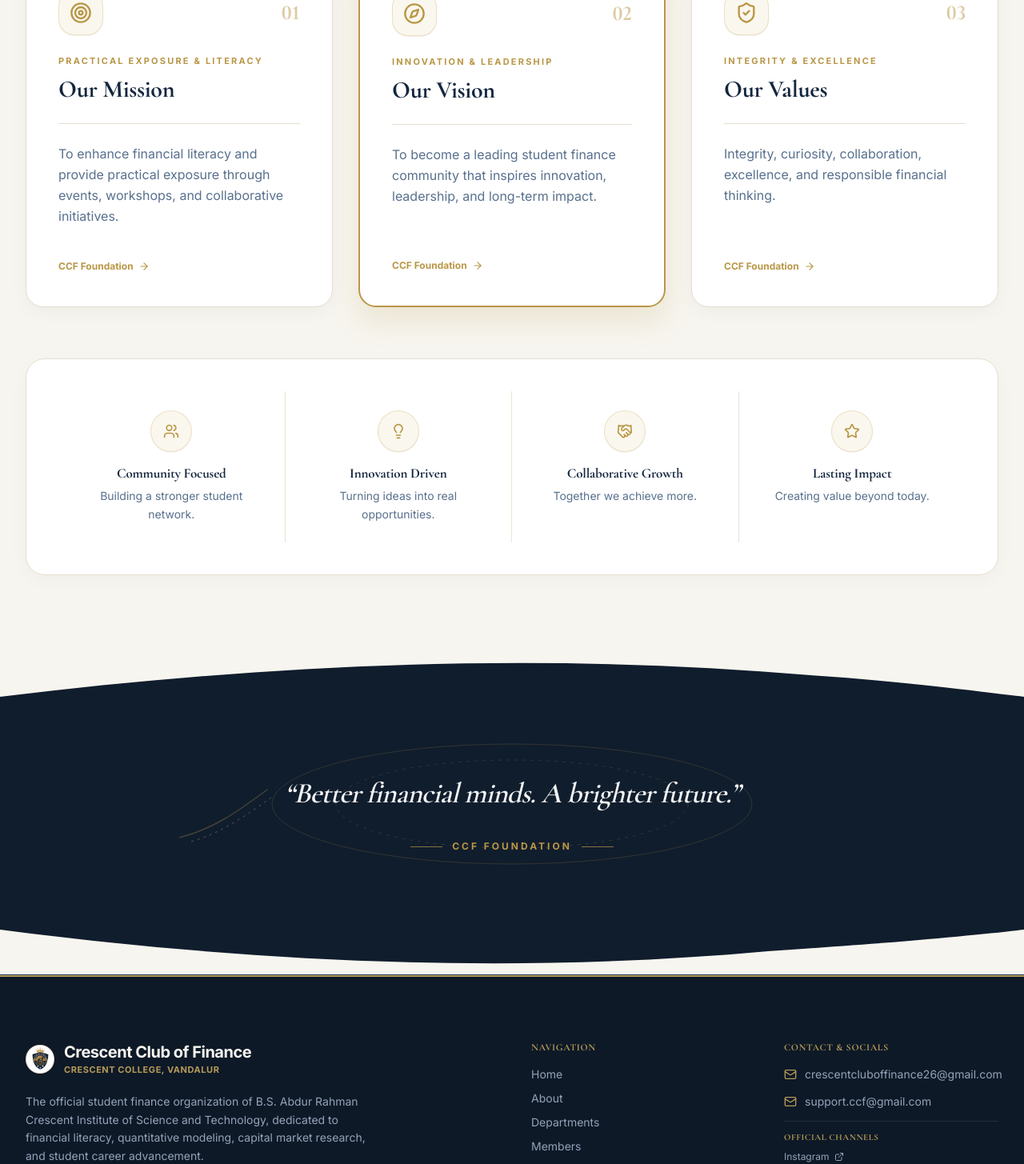
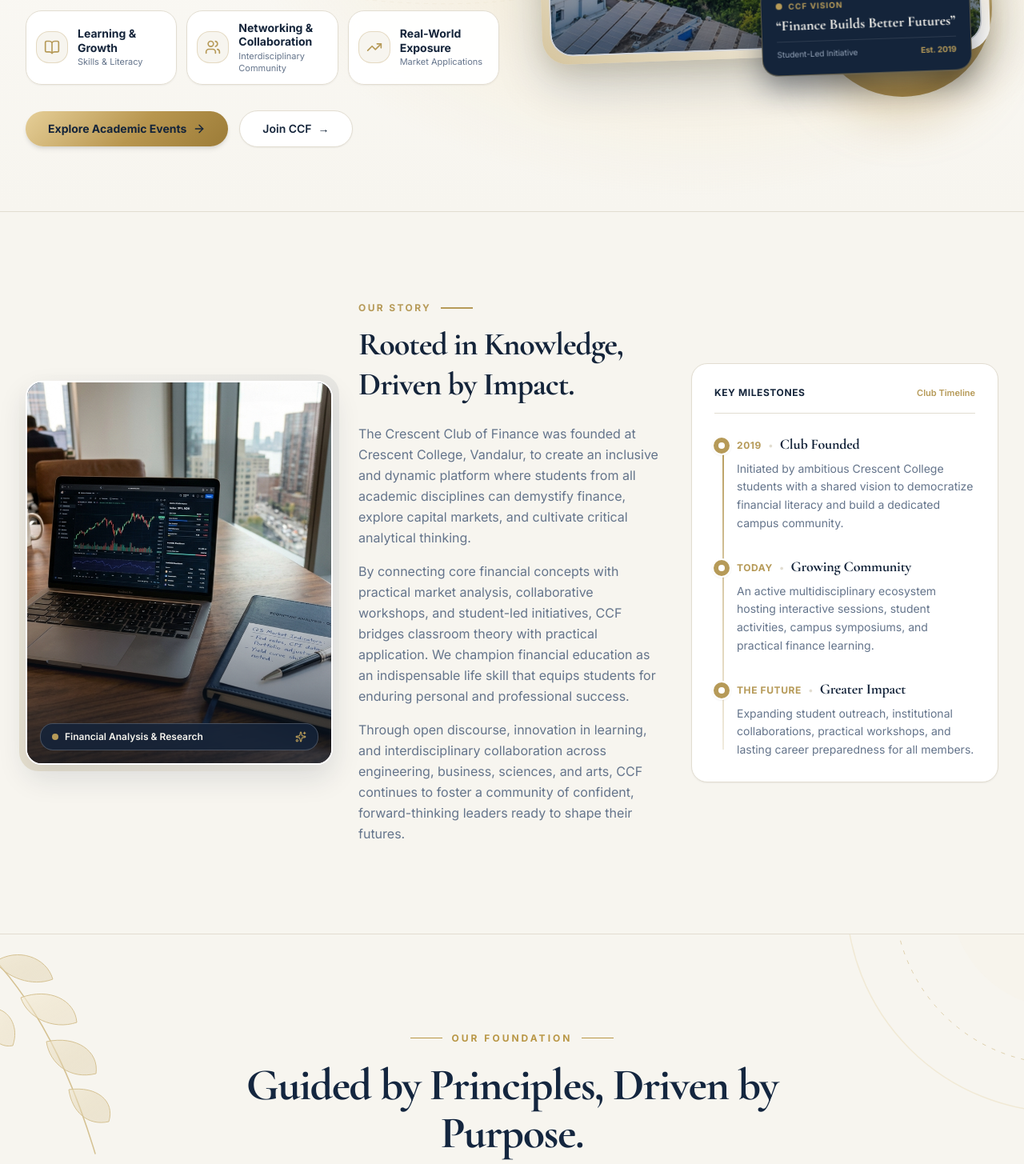
Before and after one commit to ShahidKhan243/ccf-website, a Next.js app: page /about in a window 1280 px wide. Shown: the part 600-2055 px from the top of the page at 80% size. Built offline with nearby package versions, Linux system fonts and the light colour scheme; no server answers; the database is empty.

Commit message:
feat(about): complete About Us page redesign with verified campus photography, story timeline, and editorial sections

```diff
--- a/app/(public)/about/page.tsx
+++ b/app/(public)/about/page.tsx
@@ -1,14 +1,20 @@
 import { Metadata } from "next";
-import { VisionMissionSection } from "@/components/about";
+import {
+  AboutHero,
+  AboutStory,
+  VisionMissionSection,
+  WhatCCFDoes,
+  AboutCta,
+} from "@/components/about";
 
 export const metadata: Metadata = {
   title: "About Us — Crescent Club of Finance | Crescent College, Vandalur",
   description:
-    "Learn about the Crescent Club of Finance (CCF) at Crescent College, Vandalur. Guided by Principles, Driven by Purpose. The CCF Foundation.",
+    "Learn about the Crescent Club of Finance (CCF) at Crescent College, Vandalur. More than a club, a financial community building financial literacy, fostering critical thinking, and creating opportunities.",
   openGraph: {
     title: "About Us — Crescent Club of Finance",
     description:
-      "Guided by Principles, Driven by Purpose. Our values shape who we are, how we work, and the impact we create in the lives of our students and communities.",
+      "More than a club, a financial community building financial literacy, fostering critical thinking, and creating opportunities in finance at Crescent College, Vandalur.",
     siteName: "Crescent Club of Finance",
     locale: "en_US",
     type: "website",
@@ -17,8 +23,21 @@
 
 export default function AboutPage() {
   return (
-    <div className="flex flex-col bg-[#F7F5EF] text-[#14263F] min-h-screen">
+    <div className="flex flex-col bg-[#F7F5EF] text-[#14243A] min-h-screen">
+      {/* 1. Hero Section with Actual Crescent College Sunset Aerial Photo */}
+      <AboutHero />
+
+      {/* 2. Our Story Section with Workspace Photo, Narrative & Timeline */}
+      <AboutStory />
+
+      {/* 3. Mission, Vision and Values */}
       <VisionMissionSection />
+
+      {/* 4. What We Do Section with 4 Cards & Campus Photo */}
+      <WhatCCFDoes />
+
+      {/* 5. Join Our Journey Full-Width Navy Banner */}
+      <AboutCta />
     </div>
   );
 }
--- a/components/about/about-cta.tsx
+++ b/components/about/about-cta.tsx
@@ -4,7 +4,6 @@
 import Link from "next/link";
 import { Sparkles, ArrowRight } from "lucide-react";
 import { Container } from "@/components/site/container";
-import { FadeIn } from "@/components/motion/fade-in";
 import { ABOUT_JOIN_JOURNEY } from "@/lib/data/about";
 
 export function AboutCta() {
@@ -50,7 +49,6 @@
       </svg>
 
       <Container className="relative z-10">
-        <FadeIn direction="up">
         <div className="max-w-3xl mx-auto text-center space-y-6">
           {/* Small Gold Eyebrow */}
           <div className="inline-flex items-center gap-2 rounded-full border border-[#B69A58]/40 bg-[#1e3452]/70 px-4 py-1.5 shadow-sm">
@@ -92,7 +90,6 @@
             </Link>
           </div>
         </div>
-        </FadeIn>
       </Container>
     </section>
   );
--- a/components/about/about-hero.tsx
+++ b/components/about/about-hero.tsx
@@ -11,7 +11,6 @@
   ArrowRight,
 } from "lucide-react";
 import { Container } from "@/components/site/container";
-import { FadeIn } from "@/components/motion/fade-in";
 import { ABOUT_HERO } from "@/lib/data/about";
 
 export function AboutHero() {
@@ -57,7 +56,6 @@
           {/* ========================================================= */}
           <div className="lg:col-span-6 xl:col-span-6 space-y-5 lg:space-y-6 text-left z-20">
             {/* Small Gold Eyebrow: ABOUT US + Gold Line */}
-            <FadeIn direction="up">
             <div className="flex items-center gap-3">
               <span className="text-xs sm:text-sm font-bold tracking-[0.2em] text-[#B69A58] uppercase">
                 {ABOUT_HERO.eyebrow}
@@ -68,10 +66,8 @@
               />
               <span className="sr-only">Crescent Club of Finance</span>
             </div>
-            </FadeIn>
 
             {/* Main Heading: Two-line editorial serif */}
-            <FadeIn direction="up" delay={0.1}>
             <h1 className="font-serif font-bold text-4xl sm:text-5xl md:text-6xl lg:text-[64px] xl:text-[72px] leading-[1.05] tracking-tight">
               <span className="text-[#14243A] block">
                 {ABOUT_HERO.titleLine1}
@@ -80,17 +76,13 @@
                 {ABOUT_HERO.titleLine2}
               </span>
             </h1>
-            </FadeIn>
 
             {/* Supporting Paragraph */}
-            <FadeIn direction="up" delay={0.2}>
             <p className="font-sans text-sm sm:text-base lg:text-lg text-[#64748B] leading-relaxed max-w-xl">
               {ABOUT_HERO.subtitle}
             </p>
-            </FadeIn>
 
             {/* Three Icon-and-Text Features */}
-            <FadeIn direction="up" delay={0.3}>
             <div className="grid grid-cols-1 sm:grid-cols-3 gap-3 pt-1">
               {/* 1. Learning & Growth */}
               <div className="group flex items-center gap-3 rounded-2xl border border-[#E2DDD1] bg-white/95 backdrop-blur-sm p-3 shadow-xs transition-all duration-300 hover:border-[#B69A58]/70 hover:shadow-md hover:-translate-y-0.5">
@@ -114,10 +106,10 @@
                 </div>
                 <div className="min-w-0">
                   <span className="text-xs sm:text-sm font-bold text-[#14243A] block leading-tight">
-                      Networking
+                    Networking &amp; Collaboration
                   </span>
                   <span className="text-[11px] text-[#64748B] block mt-0.5 leading-snug">
-                      Collaboration
+                    Interdisciplinary Community
                   </span>
                 </div>
               </div>
@@ -129,18 +121,16 @@
                 </div>
                 <div className="min-w-0">
                   <span className="text-xs sm:text-sm font-bold text-[#14243A] block leading-tight">
-                      Real-World
+                    Real-World Exposure
                   </span>
                   <span className="text-[11px] text-[#64748B] block mt-0.5 leading-snug">
-                      Market Exposure
+                    Market Applications
                   </span>
                 </div>
               </div>
             </div>
-            </FadeIn>
 
             {/* Action Buttons */}
-            <FadeIn direction="up" delay={0.4}>
             <div className="flex flex-wrap items-center gap-3.5 pt-2">
               <Link
                 href="/events"
@@ -162,7 +152,6 @@
                 <span aria-hidden="true">→</span>
               </Link>
             </div>
-            </FadeIn>
           </div>
 
           {/* ========================================================= */}
--- a/components/about/about-story.tsx
+++ b/components/about/about-story.tsx
@@ -4,7 +4,6 @@
 import Image from "next/image";
 import { Sparkles, Calendar, Milestone, ArrowUpRight } from "lucide-react";
 import { Container } from "@/components/site/container";
-import { FadeIn } from "@/components/motion/fade-in";
 import { ABOUT_STORY } from "@/lib/data/about";
 
 export function AboutStory() {
@@ -16,7 +15,6 @@
           {/* COLUMN 1 (LEFT): Finance-Themed Professional Photograph   */}
           {/* ========================================================= */}
           <div className="lg:col-span-4 space-y-4">
-            <FadeIn direction="right">
             <div className="relative group">
               {/* Decorative gold backdrop accent */}
               <div
@@ -51,14 +49,13 @@
                 </div>
               </div>
             </div>
-            </FadeIn>
           </div>
 
           {/* ========================================================= */}
           {/* COLUMN 2 (CENTER): Our Story Narrative & Purpose          */}
           {/* ========================================================= */}
           <div className="lg:col-span-4 space-y-6 text-left">
-            <FadeIn direction="up">
+            <div>
               {/* Gold Eyebrow */}
               <div className="flex items-center gap-3">
                 <span className="text-xs font-bold tracking-[0.2em] text-[#B69A58] uppercase">
@@ -71,14 +68,12 @@
               <h2 className="font-serif text-3xl sm:text-4xl lg:text-[40px] font-bold text-[#14243A] leading-tight tracking-tight mt-3">
                 {ABOUT_STORY.title}
               </h2>
-            </FadeIn>
+            </div>
 
             {/* Editorial Paragraphs */}
             <div className="space-y-4 text-sm sm:text-base leading-relaxed text-[#64748B]">
               {ABOUT_STORY.paragraphs.map((para, idx) => (
-                <FadeIn key={idx} direction="up" delay={0.1 * (idx + 1)}>
-                  <p>{para}</p>
-                </FadeIn>
+                <p key={idx}>{para}</p>
               ))}
             </div>
           </div>
@@ -87,7 +82,6 @@
           {/* COLUMN 3 (RIGHT): Vertical Timeline with 3 Milestones     */}
           {/* ========================================================= */}
           <div className="lg:col-span-4 space-y-6">
-            <FadeIn direction="left">
             <div className="rounded-2xl border border-[#E2DDD1] bg-white p-6 sm:p-7 shadow-xs">
               <div className="flex items-center justify-between pb-4 border-b border-[#E2DDD1]">
                 <span className="text-xs font-bold uppercase tracking-wider text-[#14243A]">
@@ -131,7 +125,6 @@
                 ))}
               </div>
             </div>
-            </FadeIn>
           </div>
         </div>
       </Container>
--- a/components/about/vision-mission.tsx
+++ b/components/about/vision-mission.tsx
@@ -312,13 +312,13 @@
             <span className="w-10 h-[1px] bg-[#B99746]" aria-hidden="true" />
           </div>
 
-          {/* Main Display Heading (H1 for page) */}
-          <h1
+          {/* Main Section Heading (H2) */}
+          <h2
             className="font-serif text-3xl sm:text-4xl md:text-5xl lg:text-[56px] font-bold text-[#14263F] leading-[1.08] tracking-tight"
             style={{ fontFeatureSettings: '"lnum" 1' }}
           >
             Guided by Principles, Driven by Purpose.
-          </h1>
+          </h2>
 
           {/* Supporting Text */}
           <p className="text-[#58708D] text-base sm:text-lg leading-relaxed max-w-2xl mx-auto">
@@ -351,71 +351,6 @@
           </div>
         </div>
       </Container>
-
-      {/* 5. Full-Width Deep Navy Closing Section */}
-      <div className="w-full bg-[#101D2D] relative overflow-hidden text-center text-white">
-        {/* Organic Curved Wave Transition at the top */}
-        <div className="w-full overflow-hidden leading-none bg-[#F7F5EF]">
-          <svg
-            viewBox="0 0 1440 54"
-            fill="none"
-            preserveAspectRatio="none"
-            className="w-full h-9 sm:h-14 block"
-            aria-hidden="true"
-          >
-            <path
-              d="M0 54 C380 14 760 0 1140 28 C1280 36 1380 48 1440 54 L1440 54 L0 54 Z"
-              fill="#101D2D"
-            />
-          </svg>
-        </div>
-
-        <div className="relative py-16 sm:py-20 md:py-24 px-6 max-w-4xl mx-auto space-y-6">
-          {/* Subtle Background Curved Gold Rings & Flourishes */}
-          <div className="absolute inset-0 flex items-center justify-center pointer-events-none opacity-20" aria-hidden="true">
-            <svg width="640" height="220" viewBox="0 0 640 220" fill="none">
-              <ellipse cx="320" cy="110" rx="300" ry="75" stroke="#B99746" strokeWidth="1" />
-              <ellipse cx="320" cy="110" rx="220" ry="55" stroke="#B99746" strokeWidth="1" strokeDasharray="4 6" />
-            </svg>
-          </div>
-
-          {/* Left Side Curved Wave Flourish Accent */}
-          <div className="absolute left-8 top-1/2 -translate-y-1/2 hidden lg:block pointer-events-none opacity-30" aria-hidden="true">
-            <svg width="120" height="80" viewBox="0 0 120 80" fill="none">
-              <path d="M0 70 C40 60 70 40 110 10" stroke="#B99746" strokeWidth="1.5" strokeLinecap="round" />
-              <path d="M15 75 C50 65 75 48 115 20" stroke="#E8D8AF" strokeWidth="1" strokeDasharray="3 5" />
-            </svg>
-          </div>
-
-          {/* Closing Quote */}
-          <blockquote className="relative z-10 font-serif italic text-2xl sm:text-3xl md:text-4xl text-white/95 tracking-tight font-normal leading-snug">
-            &ldquo;Better financial minds. A brighter future.&rdquo;
-          </blockquote>
-
-          {/* Uppercase Gold Foundation Tagline */}
-          <div className="relative z-10 inline-flex items-center gap-3 text-xs uppercase tracking-[0.25em] text-[#B99746] font-bold">
-            <span className="w-10 h-[1px] bg-[#B99746]/70" aria-hidden="true" />
-            <span>CCF FOUNDATION</span>
-            <span className="w-10 h-[1px] bg-[#B99746]/70" aria-hidden="true" />
-          </div>
-        </div>
-
-        {/* Organic Curved Wave Transition at the bottom */}
-        <div className="w-full overflow-hidden leading-none bg-[#F7F5EF]">
-          <svg
-            viewBox="0 0 1440 54"
-            fill="none"
-            preserveAspectRatio="none"
-            className="w-full h-9 sm:h-14 block"
-            aria-hidden="true"
-          >
-            <path
-              d="M0 0 C360 40 720 54 1080 26 C1260 16 1380 6 1440 0 L1440 0 L0 0 Z"
-              fill="#101D2D"
-            />
-          </svg>
-        </div>
-      </div>
     </section>
   );
 }
```
Also changed, not shown: components/about/what-we-do.tsx (+7 -9 lines), 1 other file (tests, documents, lock files or other folders). Lines whose indentation alone changed are shown as unchanged.
